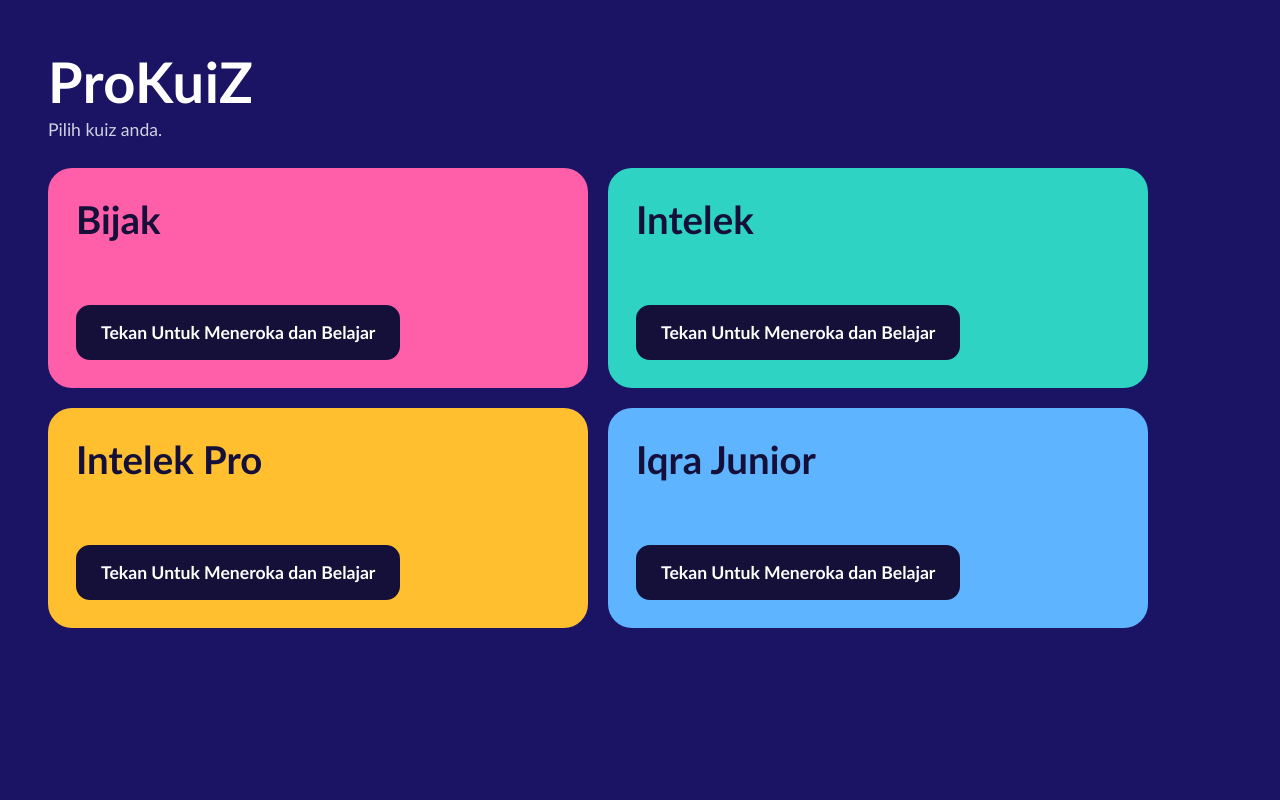
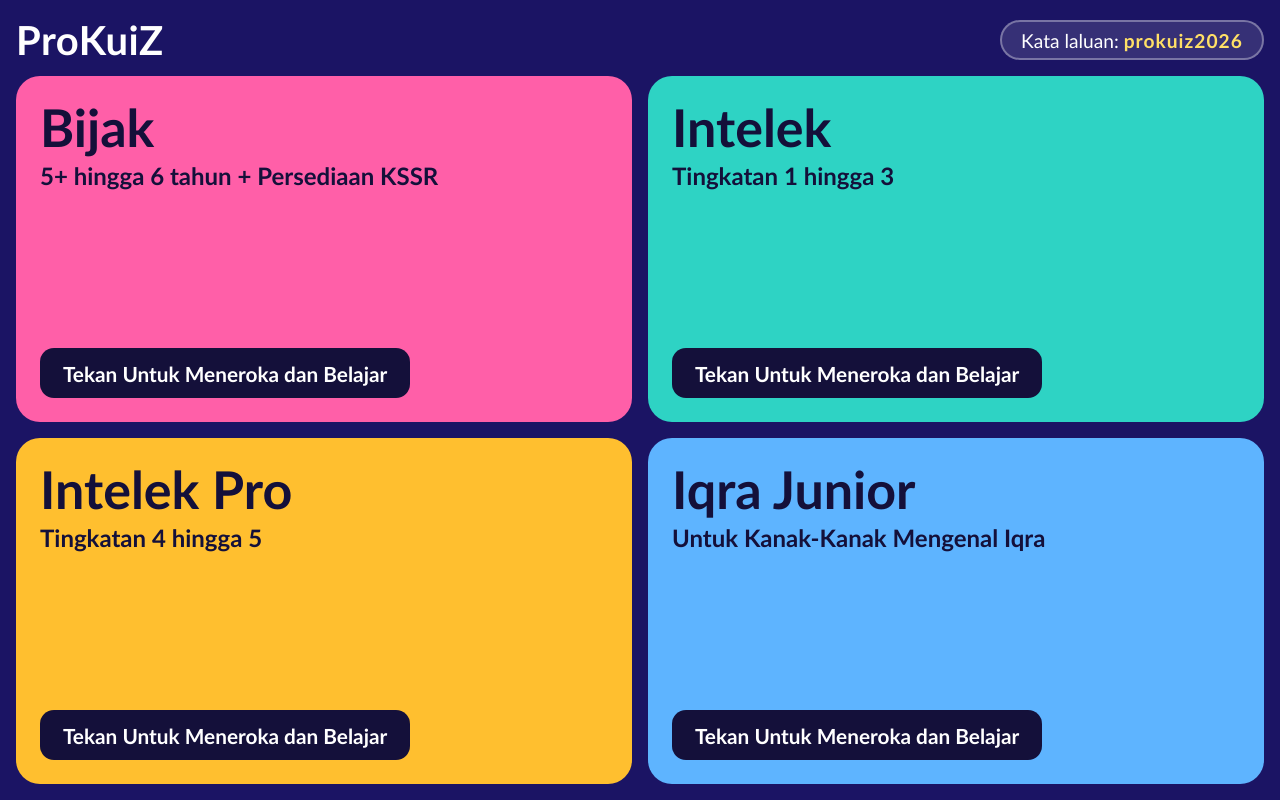
Before and after one commit to alemmaxx/ProKuiZ-TV, a plain HTML site: page index.html in a window 1280 px wide. Drawn offline with Linux system fonts and the light colour scheme.

Commit message:
Add files via upload

```diff
--- a/index.html
+++ b/index.html
@@ -5,56 +5,62 @@
 <meta name="viewport" content="width=device-width, initial-scale=1">
 <title>ProKuiZ</title>
 <style>
-:root{--bg:#1b1464;--ink:#fff}
 *{box-sizing:border-box}
-body{margin:0;min-height:100vh;background:var(--bg);color:var(--ink);font-family:"Trebuchet MS",Verdana,sans-serif;padding:clamp(16px,4vw,48px)}
-h1{margin:0 0 4px;font-size:clamp(2rem,6vw,3.5rem);letter-spacing:.5px}
-p.sub{margin:0 0 28px;opacity:.8;font-size:1.1rem}
-.grid{display:grid;grid-template-columns:repeat(2,1fr);gap:20px;max-width:1100px}
-@media(max-width:640px){.grid{grid-template-columns:1fr}}
-.card{border-radius:24px;padding:28px;display:flex;flex-direction:column;gap:18px;min-height:220px;color:#14103a}
-.card h2{margin:0;font-size:clamp(1.6rem,4vw,2.4rem)}
-.card .btns{display:flex;flex-wrap:wrap;gap:12px;margin-top:auto}
-.btn{font:inherit;font-weight:700;font-size:1.1rem;text-decoration:none;padding:14px 22px;border-radius:14px;border:3px solid #14103a;color:#14103a}
-.btn.main{background:#14103a;color:#fff}
-.btn:hover{transform:translateY(-2px)}
-.btn:focus-visible{outline:5px solid #fff;outline-offset:3px;transform:scale(1.06)}
+html,body{height:100%}
+body{margin:0;height:100dvh;display:flex;flex-direction:column;gap:clamp(8px,1.5vmin,16px);padding:clamp(10px,2vmin,24px);background:#1b1464;color:#fff;font-family:"Trebuchet MS",Verdana,sans-serif}
+header{display:flex;align-items:center;justify-content:space-between;gap:12px;flex-wrap:wrap}
+h1{margin:0;font-size:clamp(1.6rem,5vmin,3rem);letter-spacing:.5px}
+.kunci{font-size:clamp(.95rem,2.4vmin,1.5rem);background:#ffffff1f;border:2px solid #ffffff55;border-radius:999px;padding:.35em 1em}
+.kunci b{letter-spacing:1px;color:#ffe066}
+.grid{flex:1;min-height:0;display:grid;grid-template-columns:1fr 1fr;grid-template-rows:1fr 1fr;gap:clamp(10px,2vmin,24px)}
+@media (orientation:portrait){.grid{grid-template-columns:1fr;grid-template-rows:repeat(4,1fr)}}
+.card{position:relative;min-height:0;overflow:hidden;border-radius:clamp(16px,3vmin,32px);padding:clamp(14px,3vmin,36px);display:flex;flex-direction:column;justify-content:space-between;gap:8px;color:#14103a}
+.card:focus-within{outline:6px solid #fff;outline-offset:3px}
+.card h2{margin:0;font-size:clamp(1.8rem,6.5vmin,4.2rem);line-height:1.05}
+.card p{margin:.3em 0 0;font-size:clamp(1rem,3vmin,2rem);font-weight:700;line-height:1.2}
+.btn{align-self:flex-start;font-weight:700;font-size:clamp(.95rem,2.6vmin,1.7rem);text-decoration:none;background:#14103a;color:#fff;padding:.6em 1.1em;border-radius:14px}
+.btn::after{content:"";position:absolute;inset:0}
+.btn:focus-visible{outline:none}
 .bijak{background:#ff5fa8}.intelek{background:#2ed3c4}.intelekpro{background:#ffbf2f}.iqra{background:#5eb4ff}
-@media(prefers-reduced-motion:reduce){.btn:hover,.btn:focus-visible{transform:none}}
 </style>
 </head>
 <body>
-<h1>ProKuiZ</h1>
-<p class="sub">Pilih kuiz anda.</p>
+<header>
+  <h1>ProKuiZ</h1>
+  <div class="kunci">Kata laluan: <b>prokuiz2026</b></div>
+</header>
 
 <main class="grid">
-  <!-- Ubah pautan di sini sahaja -->
   <section class="card bijak">
-    <h2>Bijak</h2>
-    <div class="btns">
-      <a class="btn main" href="./bijak/">Tekan Untuk Meneroka dan Belajar</a>
+    <div>
+      <h2>Bijak</h2>
+      <p>5+ hingga 6 tahun + Persediaan KSSR</p>
     </div>
+    <a class="btn" href="./bijak/">Tekan Untuk Meneroka dan Belajar</a>
   </section>
 
   <section class="card intelek">
-    <h2>Intelek</h2>
-    <div class="btns">
-      <a class="btn main" href="./intelek/">Tekan Untuk Meneroka dan Belajar</a>
+    <div>
+      <h2>Intelek</h2>
+      <p>Tingkatan 1 hingga 3</p>
     </div>
+    <a class="btn" href="./intelek/">Tekan Untuk Meneroka dan Belajar</a>
   </section>
 
   <section class="card intelekpro">
-    <h2>Intelek Pro</h2>
-    <div class="btns">
-      <a class="btn main" href="./intelekpro/">Tekan Untuk Meneroka dan Belajar</a>
+    <div>
+      <h2>Intelek Pro</h2>
+      <p>Tingkatan 4 hingga 5</p>
     </div>
+    <a class="btn" href="./intelekpro/">Tekan Untuk Meneroka dan Belajar</a>
   </section>
 
   <section class="card iqra">
-    <h2>Iqra Junior</h2>
-    <div class="btns">
-      <a class="btn main" href="./iqra-junior/">Tekan Untuk Meneroka dan Belajar</a>
+    <div>
+      <h2>Iqra Junior</h2>
+      <p>Untuk Kanak-Kanak Mengenal Iqra</p>
     </div>
+    <a class="btn" href="./iqra-junior/">Tekan Untuk Meneroka dan Belajar</a>
   </section>
 </main>
 </body>
```
